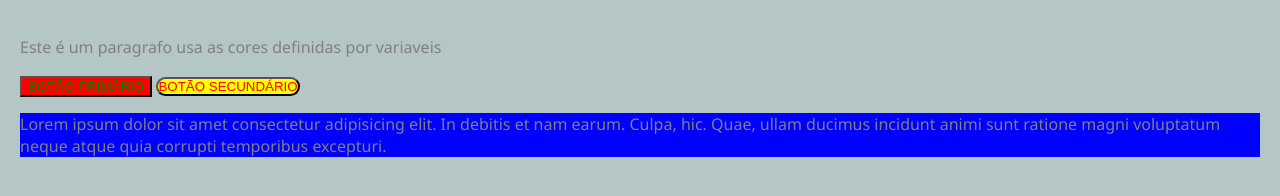
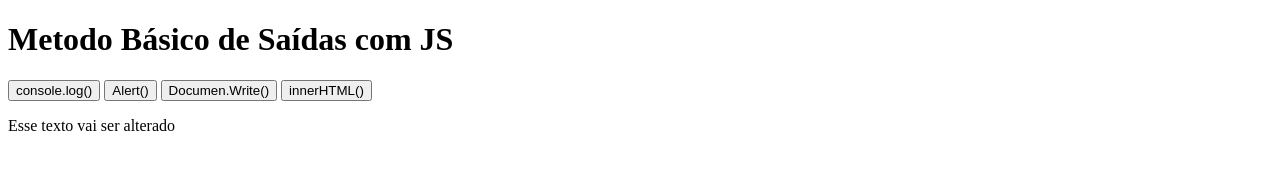
Before and after one commit to Thiago-Silv4/Desenvolvimento-em-JS, a plain HTML site: page index.html in a window 1280 px wide. Drawn offline with Linux system fonts and the light colour scheme.

Commit message:
Add files via upload

```diff
--- a/index.html
+++ b/index.html
@@ -3,21 +3,31 @@
 <head>
     <meta charset="UTF-8">
     <meta name="viewport" content="width=device-width, initial-scale=1.0">
-    <link rel="stylesheet" href="style.css">
-    <title>Document</title>
+    <script src="script2.js"></script>
+
+    <title>Testando JavaScript</title>
 </head>
 <body>
-    <header> <p>Este é um paragrafo usa as cores definidas por variaveis</p></header>
+    <h1>Metodo Básico de Saídas com JS</h1>
 
-    <button class="botao-primario"> BOTÃO PRIMÁRIO</button>
-    <button class="botao-secundario"> BOTÃO SECUNDÁRIO</button>
+<!--Vai interagir com o ambiente de teste -->
+<button onclick="console.log('Mensagem no Console')">console.log()</button>
+<!-- Interagir com caixas de alerta da pagina -->
+<button onclick="alert"('Alerta')>Alert()</button>
+<!-- Vai interagir com o corpo da página -->
+<button onclick="document.write(<h2>Documento Subscrito</h2>)">Documen.Write()</button>
+<!-- Vai interagir com o corpo da página -->
+<button onclick="ducument.getElementById('demo').InnerHTML = 'Texto alerado'">innerHTML()</button>
 
-    <div class="teste">
-
-        <p>Lorem ipsum dolor sit amet consectetur adipisicing elit. In debitis et nam earum. Culpa, hic. Quae, ullam ducimus incidunt animi sunt ratione magni voluptatum neque atque quia corrupti temporibus excepturi.</p>
+<p id="('demo')">Esse texto vai ser alterado</p>
 
 
+</body>
+<script>
 
-    </div>
-</body>
+console.log('demo')
+document.write(!<p>Adicionar durante o carregamento</p>)
+
+
+</script>
 </html>
--- /dev/null
+++ b/script2.js
@@ -0,0 +1,24 @@
+// Comentario de linha
+/*
+ pular linha
+*/
+
+// Estrutura de dado
+
+var numero = 10
+let numero2 = 20
+const numero3 = 30
+
+let idade = 25
+let peso = 65.12
+let x = true
+let texto = 'Isso é um texto'
+
+console.log(peso)
+
+// tipos de dados
+
+//real (float) - 1.2 3.0 4.5 - dinheiro peso altura...
+//boleano (bool) - true false 0/1 - condições
+//inteiro (int) - -1   0    1 - altura - ano - nº filhos...
+//texto (string) - 'Isso é um texto' "Isso tambem é um texto" - msg , label's...
```
